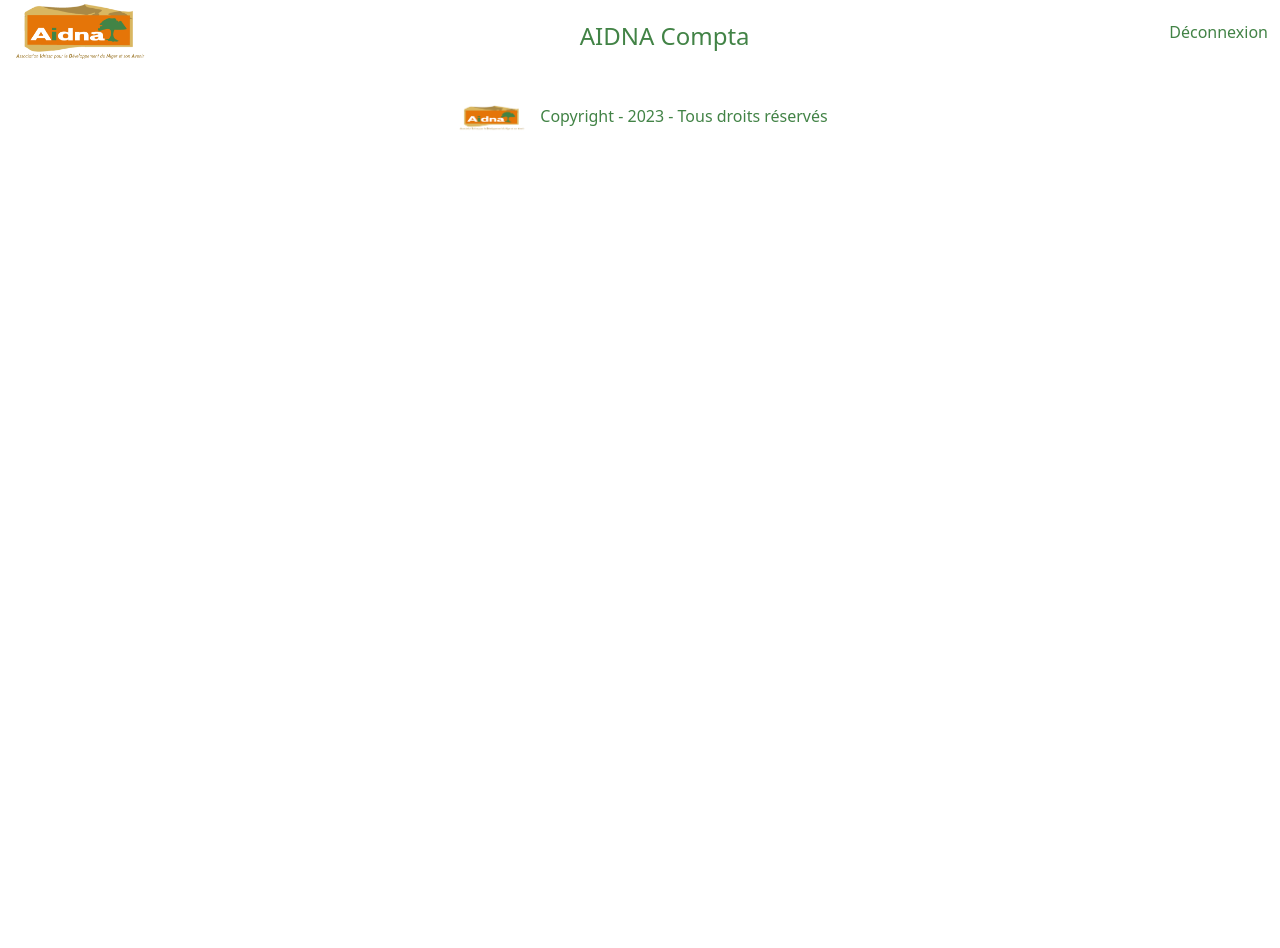
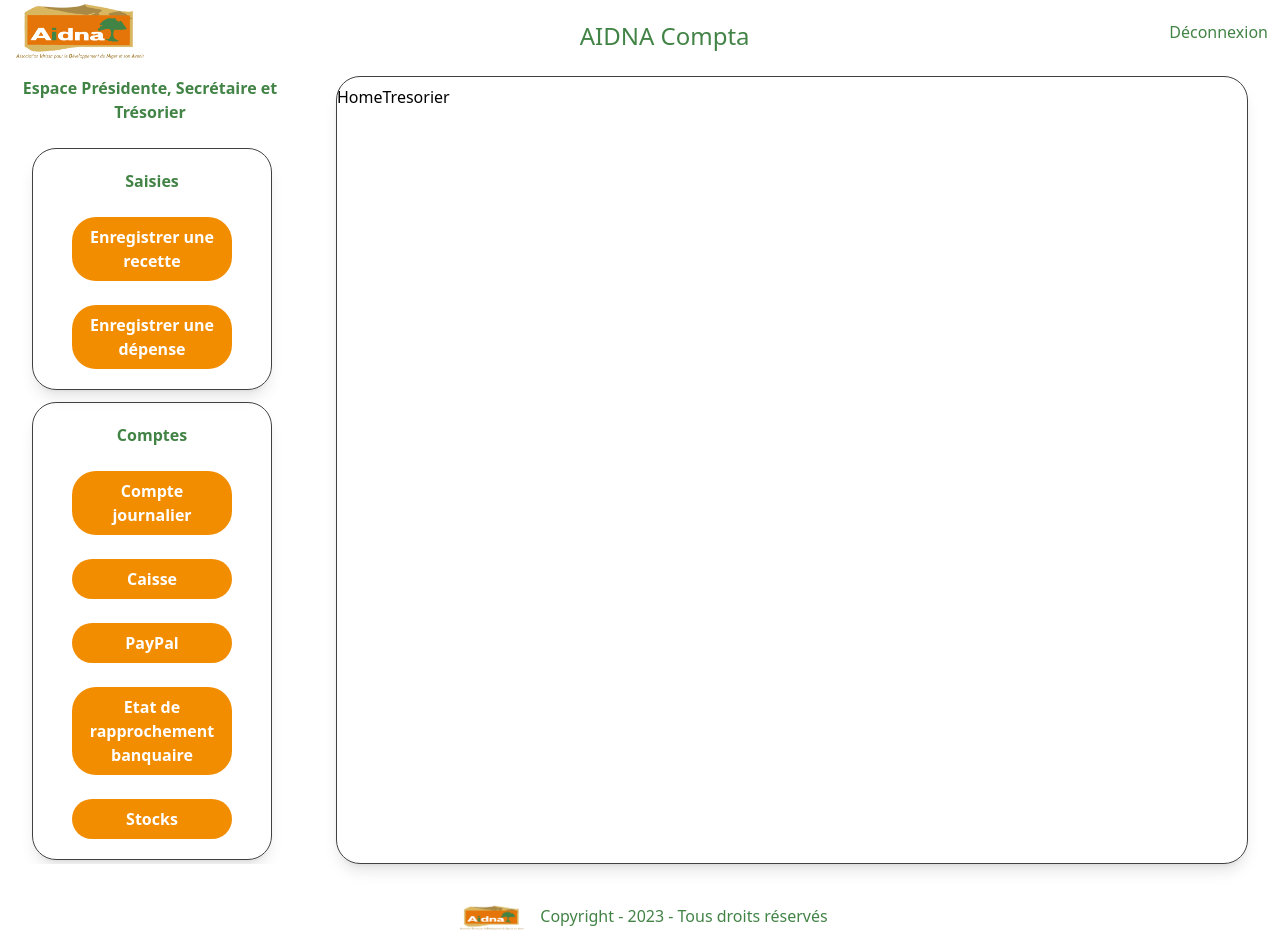
Before and after one commit to serpentaire/AIDNA-Compta, a React (Vite) app in the folder frontend/: page /homeTresorier in a window 1280 px wide. Before the commit the page ends 800 px from the top, so only its background shows below. Built offline with nearby package versions, Linux system fonts and the light colour scheme.

Commit message:
creation de la home tresorier

```diff
--- a/frontend/src/App.jsx
+++ b/frontend/src/App.jsx
@@ -4,18 +4,20 @@ import Footer from "./components/Footer";
 import Header from "./components/Header";
 import HomeAdherent from "./pages/homes/HomeAdherent";
 import Login from "./pages/homes/login/login";
+import HomeTresorier from "./pages/homes/HomeTresorier";
 
 import "./App.css";
 
 function App() {
   return (
-    <div className="App">
+    <div className="App md:h-auto">
       <Router>
         <div>
           <Header />
           <Routes>
             <Route path="/" element={<Login />} />
             <Route path="/homeAdherent" element={<HomeAdherent />} />
+            <Route path="/homeTresorier" element={<HomeTresorier />} />
             {/* <Home /> */}
           </Routes>
           <Footer />
--- a/frontend/src/components/Footer.jsx
+++ b/frontend/src/components/Footer.jsx
@@ -3,7 +3,7 @@ import logo from "@assets/logo.png";
 
 function Footer() {
   return (
-    <div className="footer pt-10 front-roboto text-green">
+    <div className="footer pt-10 front-roboto text-green ">
       <div className="pb-4 flex justify-center">
         <img src={logo} alt="logo" className="w-20 h-7 text-center" />
         <p className="pl-2">Copyright - 2023 - Tous droits réservés</p>
--- a/frontend/src/components/sidebar/SideBarTresorier.jsx
+++ b/frontend/src/components/sidebar/SideBarTresorier.jsx
@@ -2,11 +2,11 @@ import React from "react";
 
 function SideBarTresorier() {
   return (
-    <div className="sideBarTresorier">
-      <h1 className="rounded-3xl text-1xl text-center text-green font-semibold p-3 md:text-start md:pl-2">
-        Espace Présidente, secrétaire et trésorier
+    <div className="sideBarTresorier overflow-y-scroll md:h-screen">
+      <h1 className="rounded-3xl text-1xl text-center text-green font-semibold p-3 md:pl-2">
+        Espace Présidente, Secrétaire et Trésorier
       </h1>
-      <div className="md:w-60 md:w-56 border pt-2 pb-2 border-black hover:scale-105 duration-300 rounded-3xl shadow-lg lg:max-w-lg mt-3 mx-8">
+      <div className=" md:w-60 md:w-56 border pt-2 pb-2 border-black hover:scale-105 duration-300 rounded-3xl shadow-lg lg:max-w-lg mt-3 mx-8">
         <h2 className="rounded-3xl text-1xl text-center text-green font-semibold p-3">
           Saisies
         </h2>
--- a/frontend/src/pages/homes/HomeAdherent.jsx
+++ b/frontend/src/pages/homes/HomeAdherent.jsx
@@ -2,7 +2,7 @@ import SideBarAdherent from "../../components/sidebar/SideBarAdherent";
 
 export default function HomeAdherent() {
   return (
-    <div className="homeAdherent md:flex  ">
+    <div className="homeAdherent md:flex ">
       <div>
         <SideBarAdherent />
       </div>
--- /dev/null
+++ b/frontend/src/pages/homes/HomeTresorier.jsx
@@ -0,0 +1,17 @@
+import React from "react";
+import SideBarTresorier from "../../components/sidebar/SideBarTresorier";
+
+function HomeTresorier() {
+  return (
+    <div className="homeTresorier md:flex ">
+      <div>
+        <SideBarTresorier />
+      </div>
+      <div className=" border pt-2 pb-2 border-black rounded-3xl shadow-lg mt-3 mx-8 md:w-screen">
+        <h1>HomeTresorier</h1>
+      </div>
+    </div>
+  );
+}
+
+export default HomeTresorier;
```
